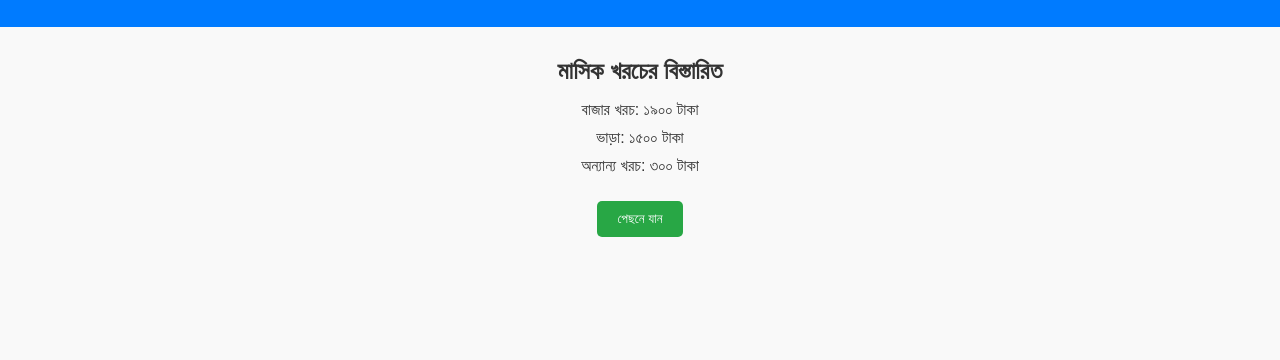
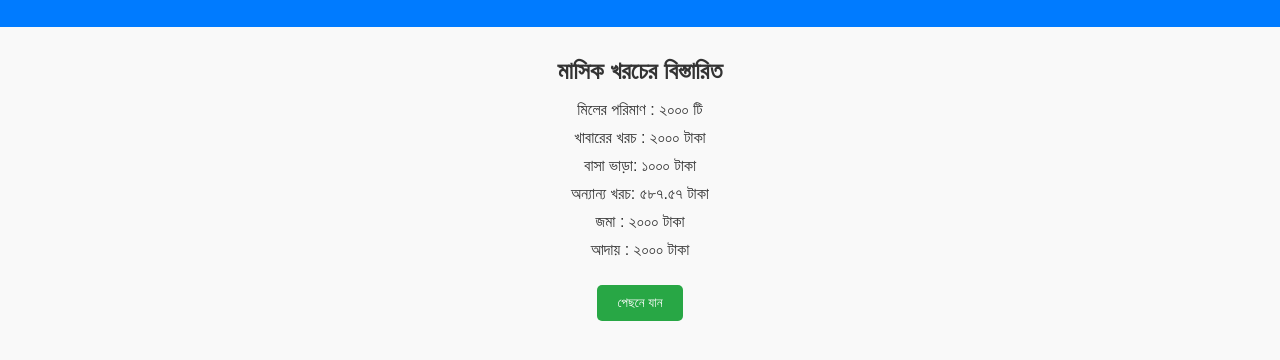
Before and after one commit to misson-infinity/Chatro_Niketon, a plain HTML site: page raju.html in a window 1280 px wide. Shown: the part 70-430 px from the top of the page. Drawn offline with Linux system fonts and the light colour scheme.

Commit message:
raju.html

```diff
--- a/raju.html
+++ b/raju.html
@@ -13,9 +13,12 @@
   <main>
     <h2>মাসিক খরচের বিস্তারিত</h2>
     <ul>
-      <li>বাজার খরচ: ১৯০০ টাকা</li>
-      <li>ভাড়া: ১৫০০ টাকা</li>
-      <li>অন্যান্য খরচ: ৩০০ টাকা</li>
+      <li>মিলের পরিমাণ : ২০০০ টি</li>
+      <li>খাবারের খরচ : ২০০০ টাকা</li>
+      <li>বাসা ভাড়া: ১০০০ টাকা</li>
+      <li>অন্যান্য খরচ: ৫৮৭.৫৭ টাকা</li>
+      <li>জমা : ২০০০ টাকা</li>
+      <li>আদায় : ২০০০ টাকা</li>
     </ul>
     <a href="index.html"><button>পেছনে যান</button></a>
   </main>
```
